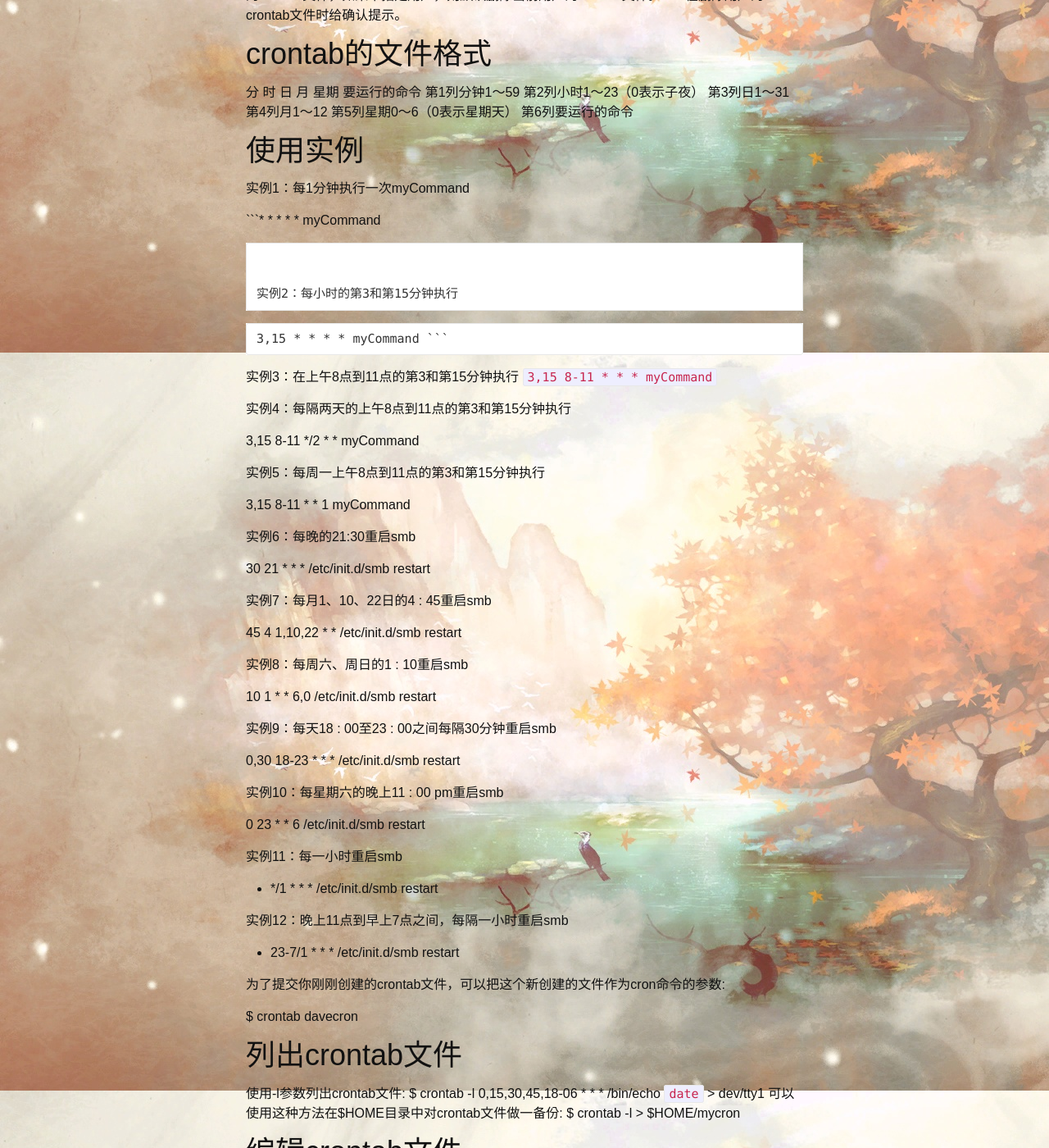
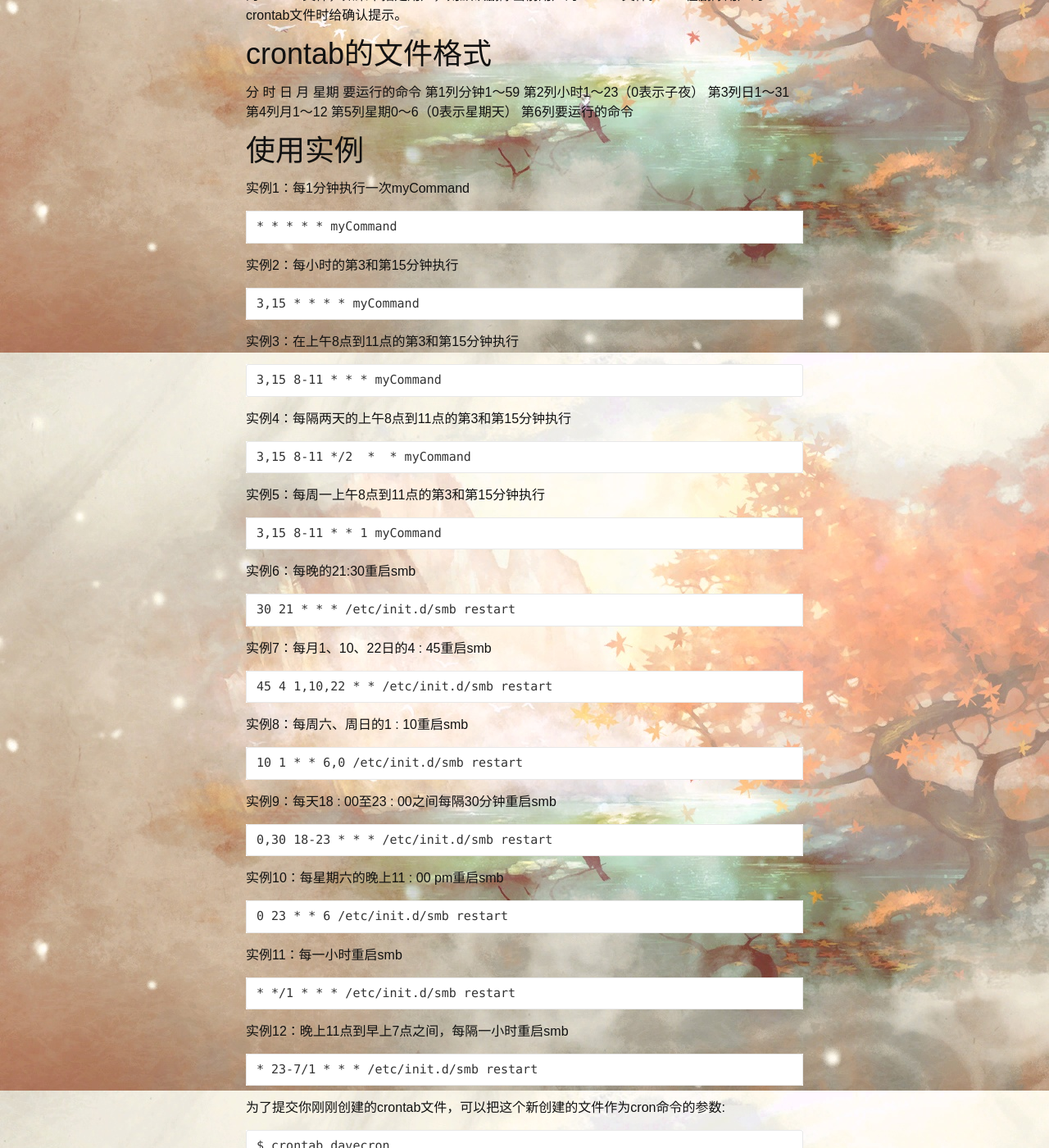
Before and after one commit to AminHuang/blog-aminhuang, a Jekyll site: the page built from _posts/2015-11-07-crontab.markdown, in a window 1280 px wide and 1400 px high, scrolled down 470 px. Shown: the whole window at 82% size. Built offline with Jekyll 4.4.1, drawn with Linux system fonts in a browser that asks for light colours.

Commit message:
change crontab

````diff
--- a/_posts/2015-11-07-crontab.markdown
+++ b/_posts/2015-11-07-crontab.markdown
@@ -34,67 +34,93 @@ file：file是命令文件的名字,表示将file做为crontab的任务列表文
 
 实例1：每1分钟执行一次myCommand
 
-```* * * * * myCommand
+```
+* * * * * myCommand
 ```
 
 
 实例2：每小时的第3和第15分钟执行
+
 ```
-    3,15 * * * * myCommand
+3,15 * * * * myCommand
 ```
 
+
 实例3：在上午8点到11点的第3和第15分钟执行
-``` 3,15 8-11 * * * myCommand
+
 ```
+3,15 8-11 * * * myCommand
+```
+
 
 实例4：每隔两天的上午8点到11点的第3和第15分钟执行
 
+```
 3,15 8-11 */2  *  * myCommand
+```
 
 
 实例5：每周一上午8点到11点的第3和第15分钟执行
 
+```
 3,15 8-11 * * 1 myCommand
+```
 
 
 实例6：每晚的21:30重启smb
 
+```
 30 21 * * * /etc/init.d/smb restart
+```
 
 
 实例7：每月1、10、22日的4 : 45重启smb
 
+```
 45 4 1,10,22 * * /etc/init.d/smb restart
+```
 
 
 实例8：每周六、周日的1 : 10重启smb
 
+```
 10 1 * * 6,0 /etc/init.d/smb restart
+```
 
 
 实例9：每天18 : 00至23 : 00之间每隔30分钟重启smb
 
+```
 0,30 18-23 * * * /etc/init.d/smb restart
+```
 
 
 实例10：每星期六的晚上11 : 00 pm重启smb
 
+```
 0 23 * * 6 /etc/init.d/smb restart
+```
 
 
 实例11：每一小时重启smb
 
+```
 * */1 * * * /etc/init.d/smb restart
+```
 
 
 实例12：晚上11点到早上7点之间，每隔一小时重启smb
 
+```
 * 23-7/1 * * * /etc/init.d/smb restart
+```
 
 
 为了提交你刚刚创建的crontab文件，可以把这个新创建的文件作为cron命令的参数:
 
+```
 $ crontab davecron
+```
 
 
 #列出crontab文件
````
